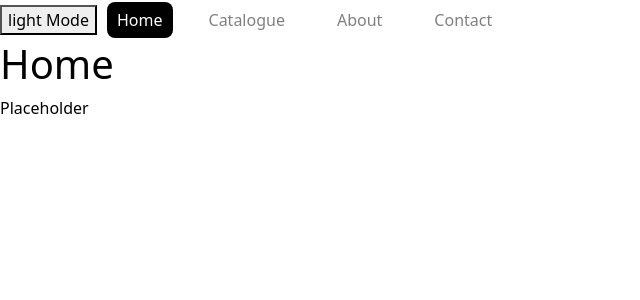
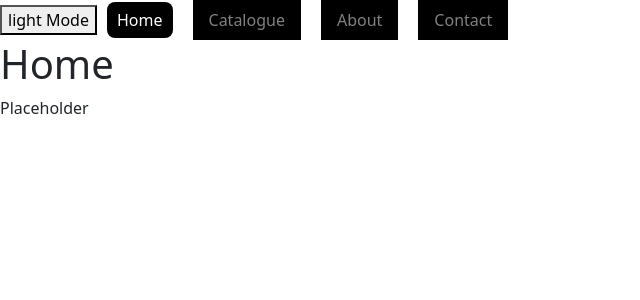
Before and after one commit to Ancedi/MeowStore_ReactVersion, a React (Vite) app: page / in a window 1280 px wide. Shown: the top 300 px of the page, without its empty margins (0-640 px from the left). Built offline with nearby package versions, Linux system fonts and the light colour scheme.

Commit message:
color inversion basic trial implementation

```diff
--- a/src/css/NavLinkStyles.css
+++ b/src/css/NavLinkStyles.css
@@ -21,3 +21,14 @@ a.nav-link.active{
     gap: 10px;
     align-items: center;
 }
+
+.dark {
+    a {
+        background-color: white;
+    }
+}
+.light {
+    a {
+        background-color: black;
+    }
+}
--- a/src/css/ThemeStyle.css
+++ b/src/css/ThemeStyle.css
@@ -1,25 +1,21 @@
 /* DARK MODE */
 .dark{
-    --bg: black;
-    --text: white;
-    --nav: gray;
-    --card: black;
-    --border: #444;
-
-    background-color: var(--bg);
-    color: var(--text);
-    min-height: 100vh;
+    --bg: #000000;
+    --text: #ffffff;
+    --hoverText: #dddddd;
+    --activeText: #4da3ff;
+    --nav: #1f1f1f;
+    --card: #111111;
+    --border: #444444;
 }
 
-/* LIGHT MODE*/
+/* LIGHT MODE */
 .light{
-    --bg: white;
-    --text: black;
-    --nav: gray;
-    --card: white;
+    --bg: #ffffff;
+    --text: #000000;
+    --hoverText: #333333;
+    --activeText: #0077ff;
+    --nav: #f1f1f1;
+    --card: #ffffff;
     --border: #cccccc;
-
-    background-color: var(--bg);
-    color: var(--text);
-    min-height: 100vh;
 }
```
